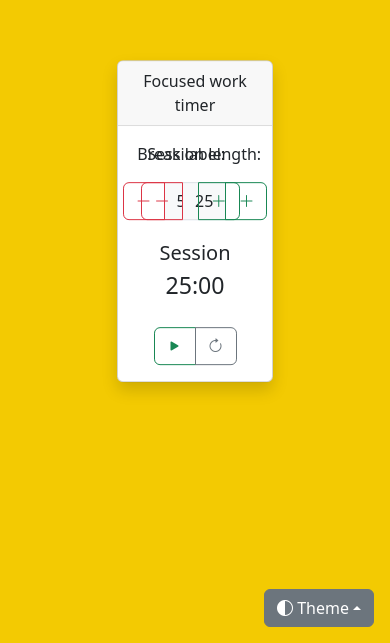
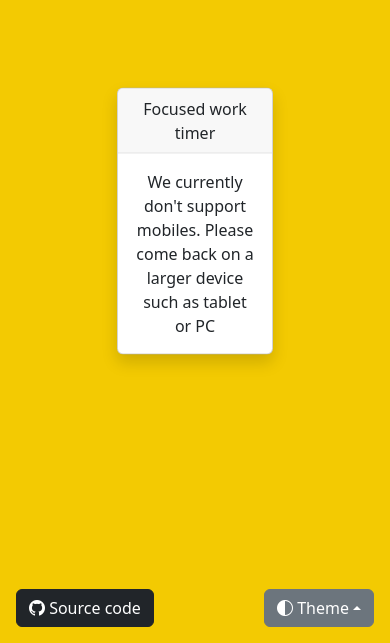
Before and after one commit to zahadneokurkycz/focused-work-timer, a React (Vite) app: page / in a window 390 px wide. Shown: the part 201-844 px from the top of the page. Built offline with nearby package versions, Linux system fonts and the light colour scheme.

Commit message:
Added Github button and mobiles aren't supported text

```diff
--- a/src/UI.jsx
+++ b/src/UI.jsx
@@ -16,10 +16,18 @@ class UI extends React.Component {
 						Focused work timer
 					</div>
   					<div className='card-body'>
-						<App />
-						<audio id='beep'>
-							<source src='beep.mp3' type='audio/mpeg' />
-						</audio>
+					  	<div className='d-none d-md-block'>
+							<App />
+							<audio id='beep'>
+								<source src='beep.mp3' type='audio/mpeg' />
+							</audio>
+						</div>
+						<div className='d-none d-sm-block d-md-none text-wrap'>
+							We currently don't support mobiles. Please come back on a larger device such as tablet or PC
+						</div>
+						<div className='d-block d-sm-none text-wrap'>
+							We currently don't support mobiles. Please come back on a larger device such as tablet or PC
+						</div>
 					</div>
 				</div>
 			</div>
@@ -87,6 +95,20 @@ class Theme extends React.Component {
 	}
 }
 
+class Github extends React.Component {
+	constructor() {
+		super();
+	}
+
+	render() {
+		return(
+			<div className='position-absolute bottom-0 start-0 p-3'>
+				<a href='https://github.com/zahadneokurkycz/focused-work-timer' className=' btn btn-dark' data-bs-toggle="tooltip" data-bs-title="See the source code on Github" target='_blank'><i className="bi bi-github"></i> Source code</a>
+			</div>
+		)
+	}
+}
+
 /*function App() {
   const [count, setCount] = useState(0)
 
@@ -99,5 +121,6 @@ class Theme extends React.Component {
 */
 export {
     UI,
-	Theme
+	Theme,
+	Github,
 }
--- a/src/main.jsx
+++ b/src/main.jsx
@@ -1,6 +1,6 @@
 import React from 'react'
 import ReactDOM from 'react-dom/client'
-import { UI, Theme } from './UI.jsx'
+import { UI, Theme, Github } from './UI.jsx'
 import './index.css'
 import { SpeedInsights } from '@vercel/speed-insights/react';
 
@@ -9,5 +9,6 @@ ReactDOM.createRoot(document.getElementById('root')).render(
     <UI />
 	<Theme />
 	<SpeedInsights/>
+	<Github />
   </React.StrictMode>,
 )
```
